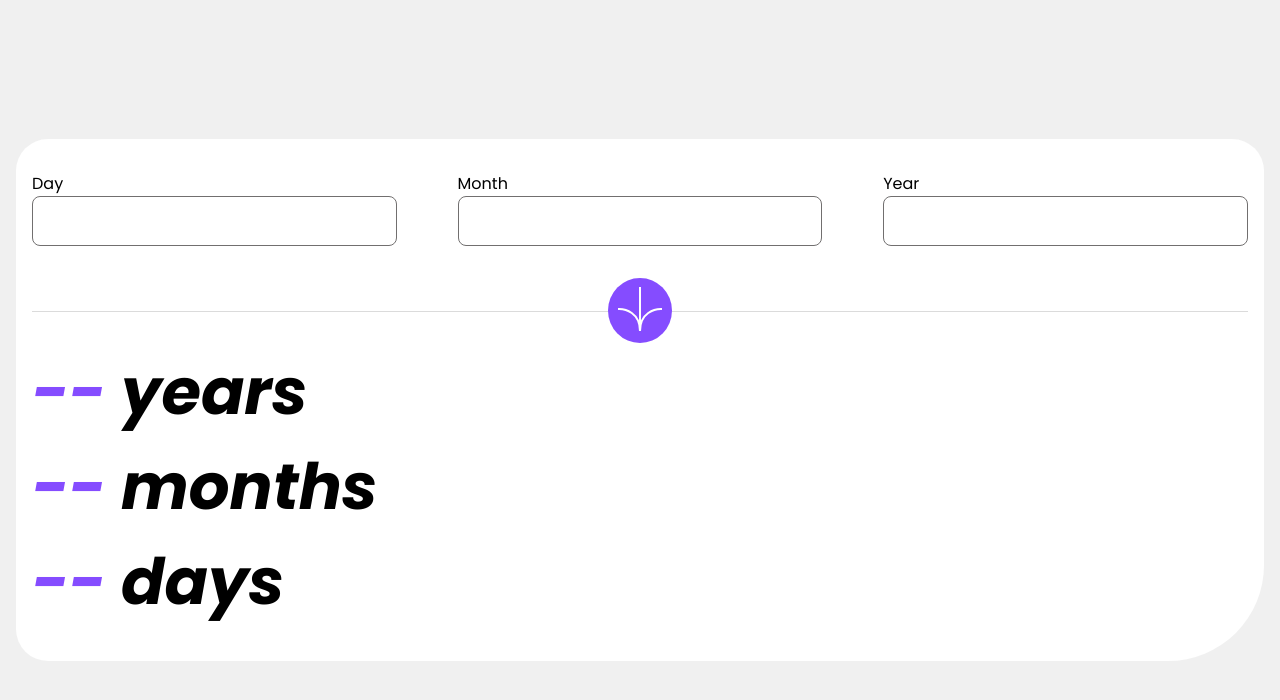
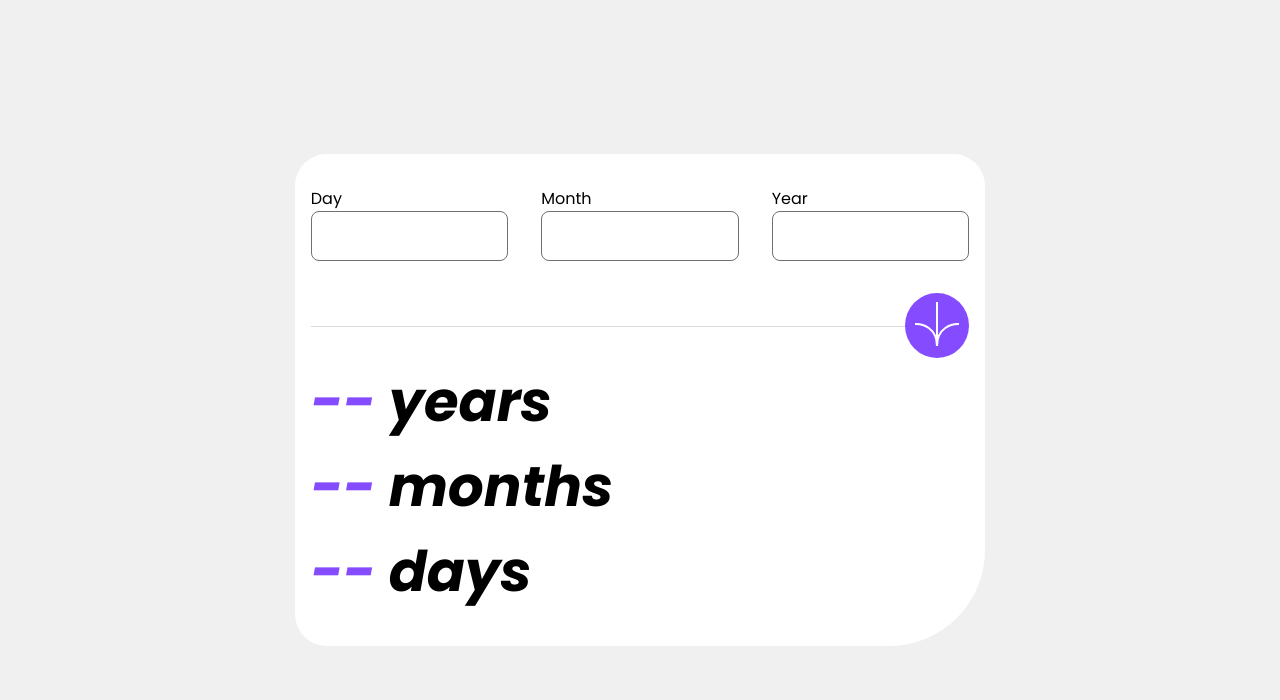
Before and after one commit to im-victor-mendez/age_calculator, a React (Vite) app: page / in a window 1280 px wide. Shown: the top 700 px of the page. Built offline with nearby package versions, Linux system fonts and the light colour scheme.

Commit message:
style: Implemented style for Desktop sizes

```diff
--- a/src/App.scss
+++ b/src/App.scss
@@ -56,7 +56,7 @@ $fill: -webkit-fill-available;
 	}
 
 	#results {
-		font-size: 4rem;
+		font-size: 3.5rem;
 		font-weight: bold;
 		font-style: italic;
 
--- a/src/main.scss
+++ b/src/main.scss
@@ -1,4 +1,5 @@
 @import './sass/colors';
+@import './sass/medias';
 
 body {
 	background-color: $off-white;
--- /dev/null
+++ b/src/sass/_medias.scss
@@ -0,0 +1,17 @@
+@import './mixins';
+
+@include desktop() {
+	html {
+		body {
+			display: grid;
+			place-items: center;
+			padding: 0;
+		}
+
+		#calculator {
+			#inputs {
+				align-items: flex-end;
+			}
+		}
+	}
+}
--- /dev/null
+++ b/src/sass/_mixins.scss
@@ -0,0 +1,8 @@
+$mobile-width: 375px;
+$desktop-width: 1440px;
+
+@mixin desktop() {
+	@media (min-width: #{$mobile-width + 1}) {
+		@content;
+	}
+}
```
